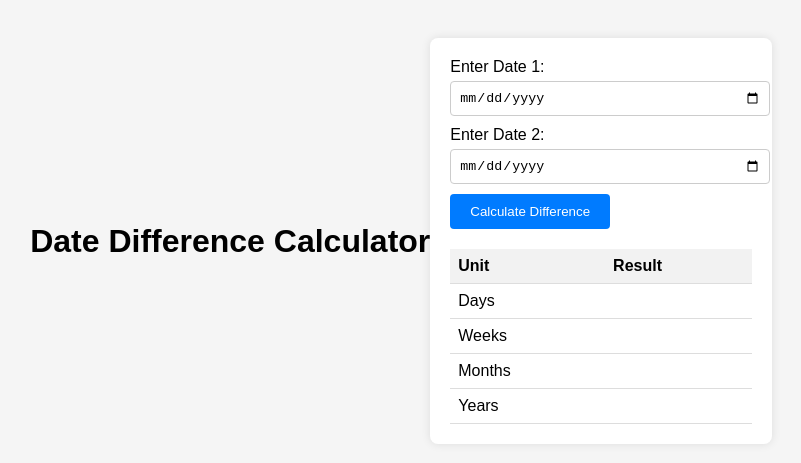
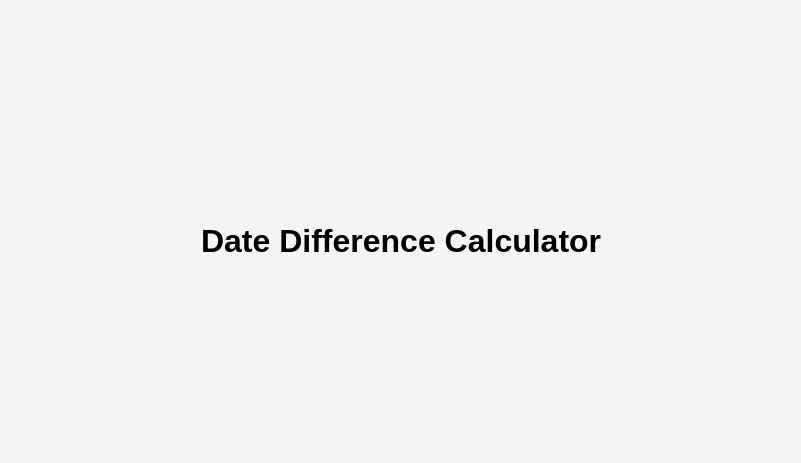
Before and after one commit to GustavoPrevelate/fork_calcular_dias_meses_anos, a plain HTML site: page index.html in a window 1280 px wide. Shown: the part 159-622 px from the top of the page, without its empty margins (239-1040 px from the left). Drawn offline with nearby package versions, Linux system fonts and the light colour scheme.

Commit message:
gerando conflito

```diff
--- a/app.js
+++ b/app.js
@@ -1,17 +1,4 @@
-function calculateDifference() {
-    var date1 = moment(document.getElementById('date1').value);
-    var date2 = moment(document.getElementById('date2').value);
 
-    var daysDiff = date2.diff(date1, 'days');
-    var weeksDiff = date2.diff(date1, 'weeks');
-    var monthsDiff = date2.diff(date1, 'months');
-    var yearsDiff = date2.diff(date1, 'years');
-
-    document.getElementById('days').innerText = daysDiff;
-    document.getElementById('weeks').innerText = weeksDiff;
-    document.getElementById('monthsDiff').innerHTML = innerText
-    document.getElementById('yearsDiff').innerHTML = innerText
-}
 
 function changeTitle() {
     document.querySelector('h1').innerText = "Date Difference Calculator - Modified";
--- a/index.html
+++ b/index.html
@@ -10,38 +10,7 @@
 </head>
 <body>
     <h1>Date Difference Calculator</h1>
-    <div class="container">
-        <label for="date1">Enter Date 1:</label>
-        <input type="date" id="date1">
 
-        <label for="date2">Enter Date 2:</label>
-        <input type="date" id="date2">
-
-        <button onclick="calculateDifference()">Calculate Difference</button>
-
-        <table id="resultTable">
-            <tr>
-                <th>Unit</th>
-                <th>Result</th>
-            </tr>
-            <tr>
-                <td>Days</td>
-                <td id="days"></td>
-            </tr>
-            <tr>
-                <td>Weeks</td>
-                <td id="weeks"></td>
-            </tr>
-            <tr>
-                <td>Months</td>
-                <td id="months"></td>
-            </tr>
-            <tr>
-                <td>Years</td>
-                <td id="years"></td>
-            </tr>
-        </table>
-    </div>
 
 </body>
 </html>
```
